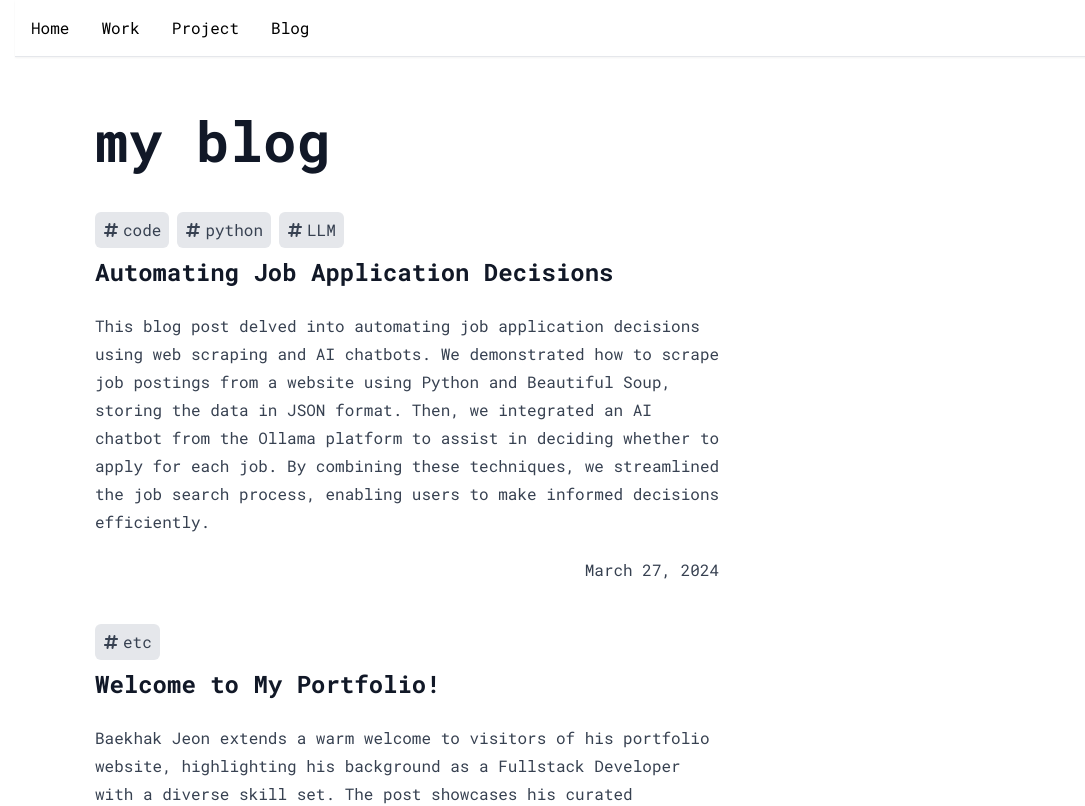
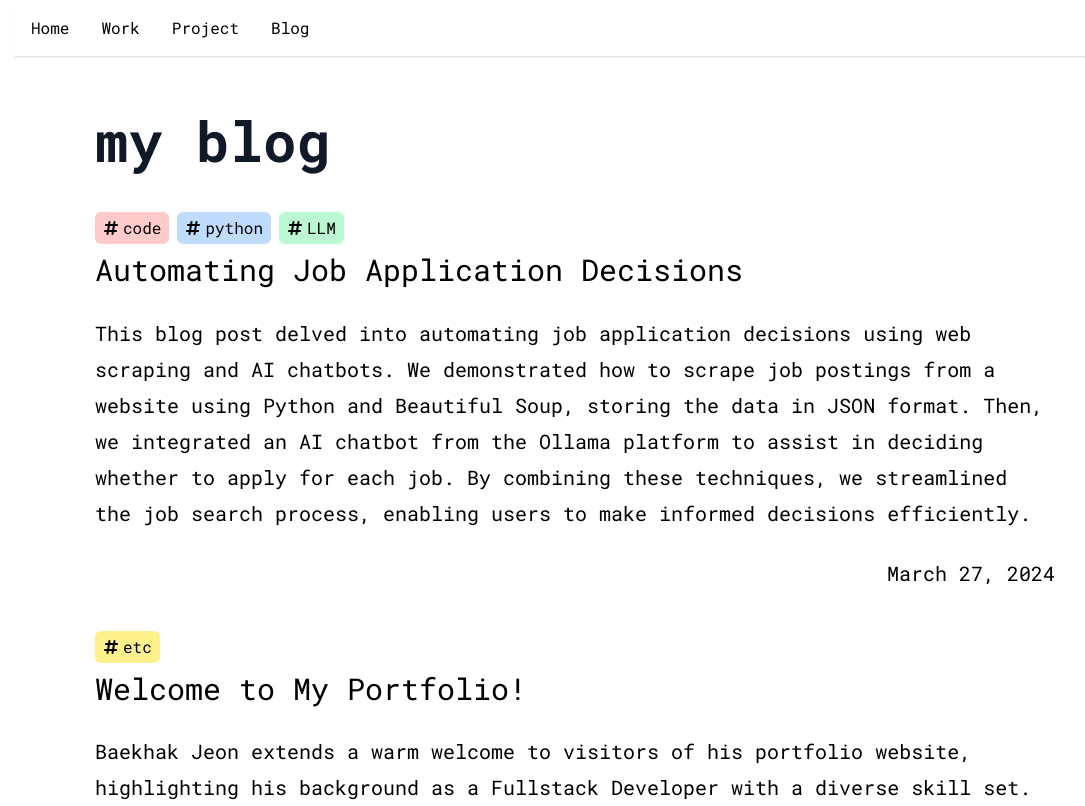
Before and after one commit to egofinder/baekhak.info, a Next.js app: page /blogs in a window 1280 px wide. Shown: the top 806 px of the page, without its empty margins (65-1150 px from the left). Built offline with nearby package versions, Linux system fonts and the light colour scheme.

Commit message:
커스텀 UI 블로그 리스트 아이템 스타일 변경

```diff
--- a/components/custom-ui/blog/blog-list-item.tsx
+++ b/components/custom-ui/blog/blog-list-item.tsx
@@ -3,6 +3,13 @@ import { FaHashtag } from "react-icons/fa6";
 import DateFormatter from "../date-formatter";
 
 type BlogListItemProps = Pick<Post, "title" | "category" | "summary" | "date">;
+
+const categoryColors = {
+  code: "bg-red-200",
+  python: "bg-blue-200",
+  LLM: "bg-green-200",
+  etc: "bg-yellow-200",
+};
 
 const BlogListItem = ({
   title,
@@ -11,20 +18,21 @@ const BlogListItem = ({
   date,
 }: BlogListItemProps) => {
   return (
-    <div className="prose flex flex-col">
+    <div className="prose-xl flex flex-col">
       <div className="flex gap-2">
         {category.map((item) => {
+          const colorClass = categoryColors[item] || "bg-gray-200";
           return (
             <div
               key={item}
-              className="flex items-center gap-1 rounded-md bg-gray-200 px-2 py-1"
+              className={`flex items-center gap-1 rounded-md px-2 py-1 text-base ${colorClass}`}
             >
               <FaHashtag /> {item}
             </div>
           );
         })}
       </div>
-      <h2 className="mt-2">{title}</h2>
+      <h2 className="mt-2 text-3xl">{title}</h2>
       <p className="">{summary}</p>
       <p className="m-0 text-end">
         <DateFormatter dateString={date} />
```
